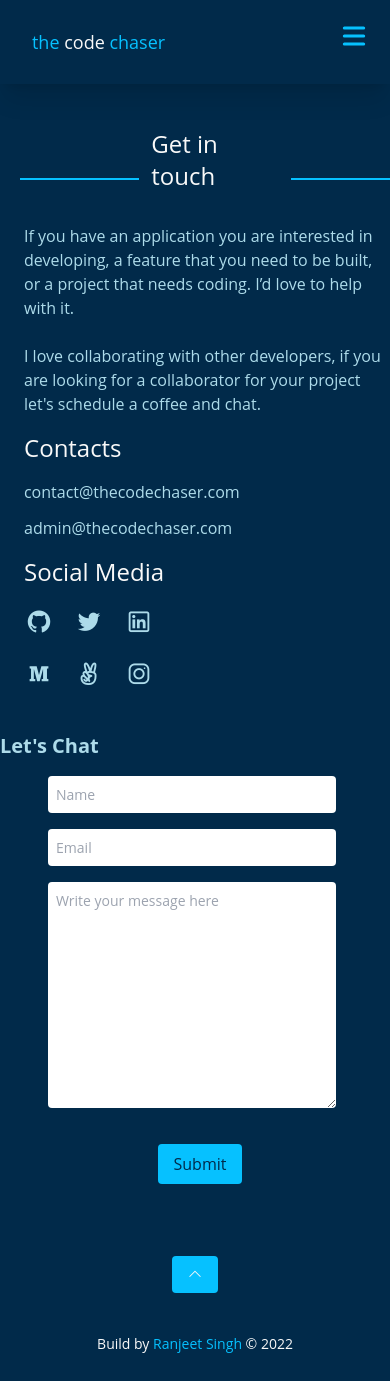
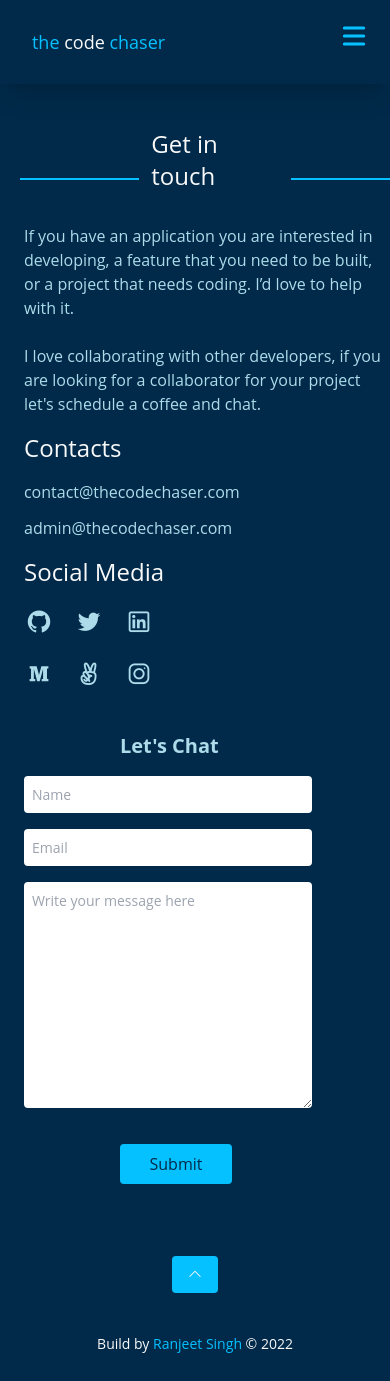
Before and after one commit to thecodechaser/portfolio-frontend, a React (Create React App) app: page /contact in a window 390 px wide. Shown: the top 1381 px of the page. Built offline with nearby package versions, Linux system fonts and the light colour scheme.

Commit message:
Add styles for mobile screens

```diff
--- a/src/components/Contact/ContactForm.js
+++ b/src/components/Contact/ContactForm.js
@@ -1,13 +1,13 @@
 const ContactForm = () => {
   return (
-    <div className="flex flex-col mt-10 md:items-center md:mr-52">
-      <h3 className="text-xl font-bold text-skyColor mb-4">Let's Chat</h3>
-      <form className="flex flex-col gap-4 w-96 items-center">
+    <div className="flex flex-col mt-10 ml-6 md:ml-0 md:items-center md:mr-52">
+      <h3 className="text-xl font-bold text-skyColor ml-24 md:ml-0  mb-4">Let's Chat</h3>
+      <form className="flex flex-col gap-4">
       <input type="text" name="user_name" required maxlength="30" placeholder="Name" className="w-72 md:w-80 p-2 rounded text-primaryColor" />
         <input type="email" name="user_email" required placeholder="Email" className="w-72 md:w-80 p-2 rounded text-primaryColor"  />
         <textarea  rows="10" name="user_msg" required maxlength="500"
           placeholder="Write your message here" className="w-72 md:w-80 p-2 rounded text-primaryColor"></textarea>
-          <button type="submit" className="bg-secondaryColor ml-4 md:ml-0 mt-5 rounded px-4 py-2 text-base text-primaryColor">Submit</button>
+          <button type="submit" className="bg-secondaryColor ml-24 mt-5 rounded w-28 px-4 py-2 text-base text-primaryColor">Submit</button>
       </form>
     </div>
   )
```
